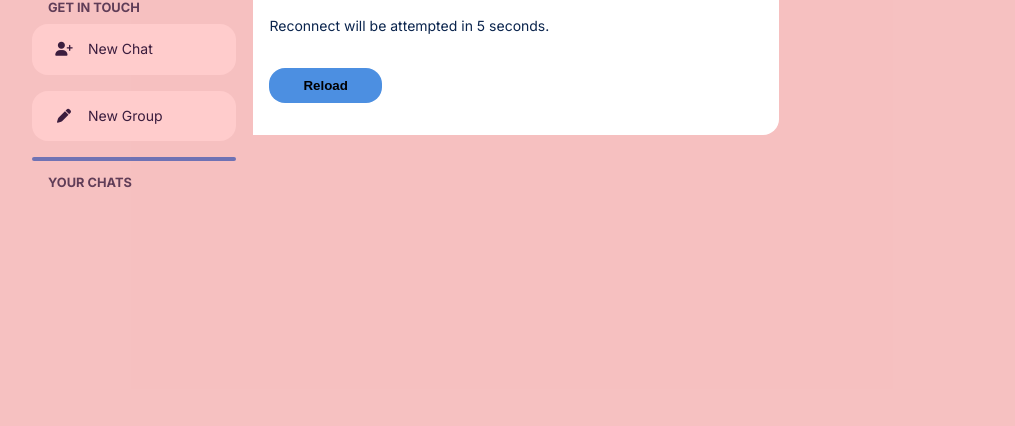
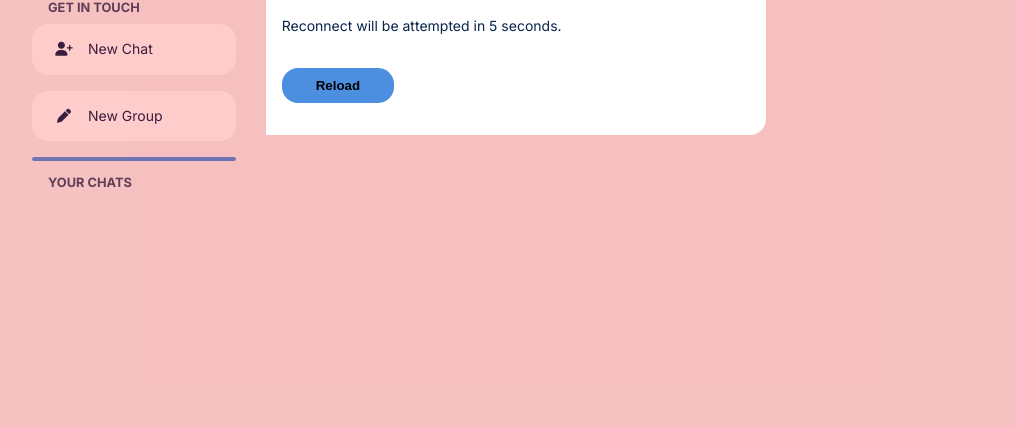
Before and after one commit to benniloidl/simplechat, a website: page client/subpages/dashboard.html in a window 1280 px wide. Shown: the part 374-800 px from the top of the page, without its empty margins (124-1139 px from the left). Drawn offline with Linux system fonts and the light colour scheme; files whose address does not match are found by name.

Commit message:
Storing font locally

```diff
--- a/client/style/general.css
+++ b/client/style/general.css
@@ -1,3 +1,8 @@
+@font-face {
+    font-family: "Inter";
+    src: url(Inter-VariableFont_opsz\,wght.ttf);
+}
+
 :root {
     /* Initializing Variables */
     --width: 100%;
--- a/client/subpages/dashboard.html
+++ b/client/subpages/dashboard.html
@@ -12,10 +12,6 @@
 	<script src="../script/general.js"></script>
 	<script defer src="../script/socketConnection.js"></script>
 	<script src="../script/dashboard.js"></script>
-
-	<link rel="preconnect" href="https://fonts.googleapis.com">
-	<link rel="preconnect" href="https://fonts.gstatic.com" crossorigin>
-	<link href="https://fonts.googleapis.com/css2?family=Inter:ital,opsz,wght@0,14..32,100..900;1,14..32,100..900&display=swap" rel="stylesheet">
 
 	<script crossorigin="anonymous" src="https://kit.fontawesome.com/6b0af4bcb3.js"></script>
 
```
Also changed, not shown: client/style/Inter-VariableFont_opsz,wght.ttf (added).
